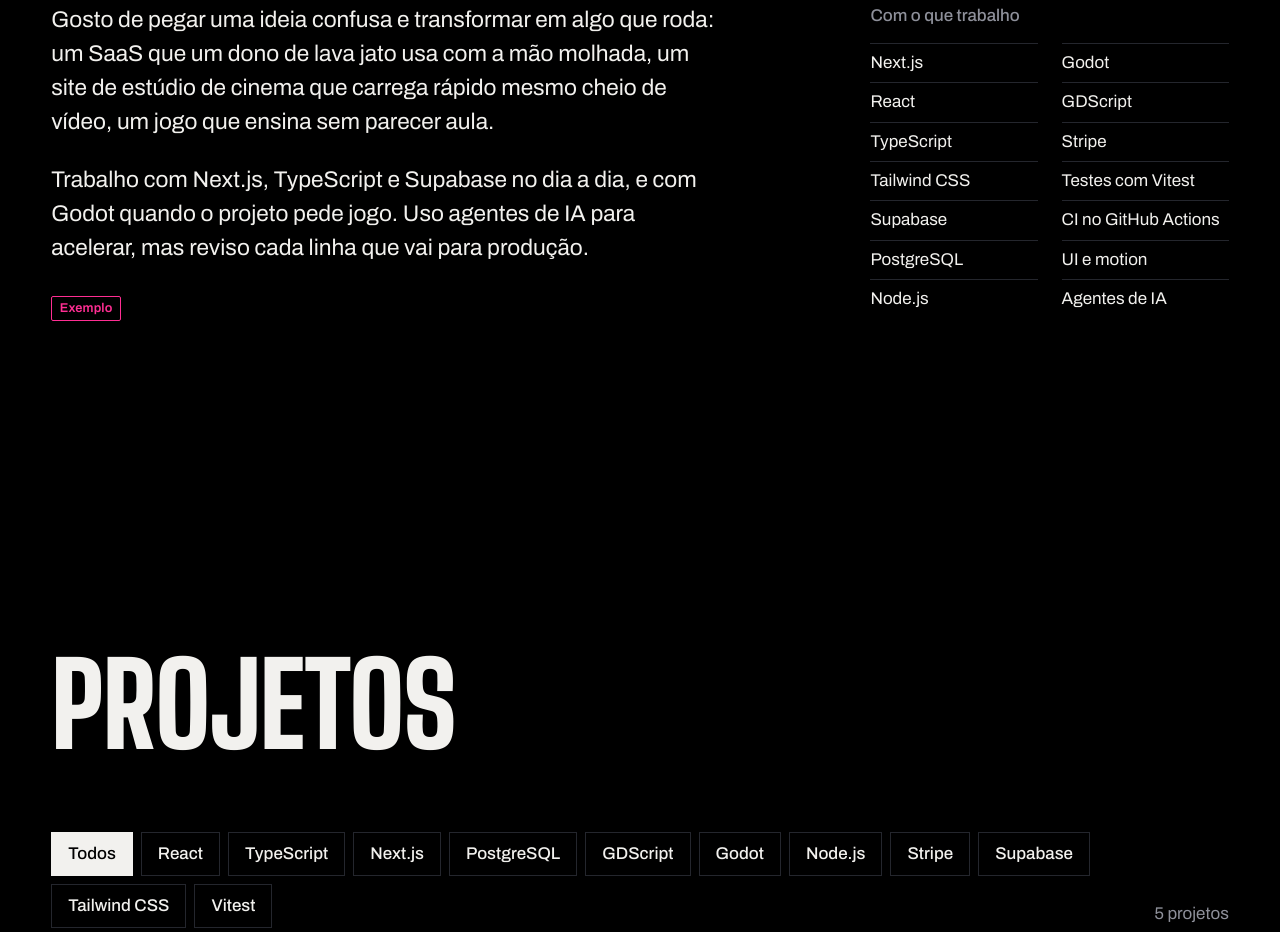
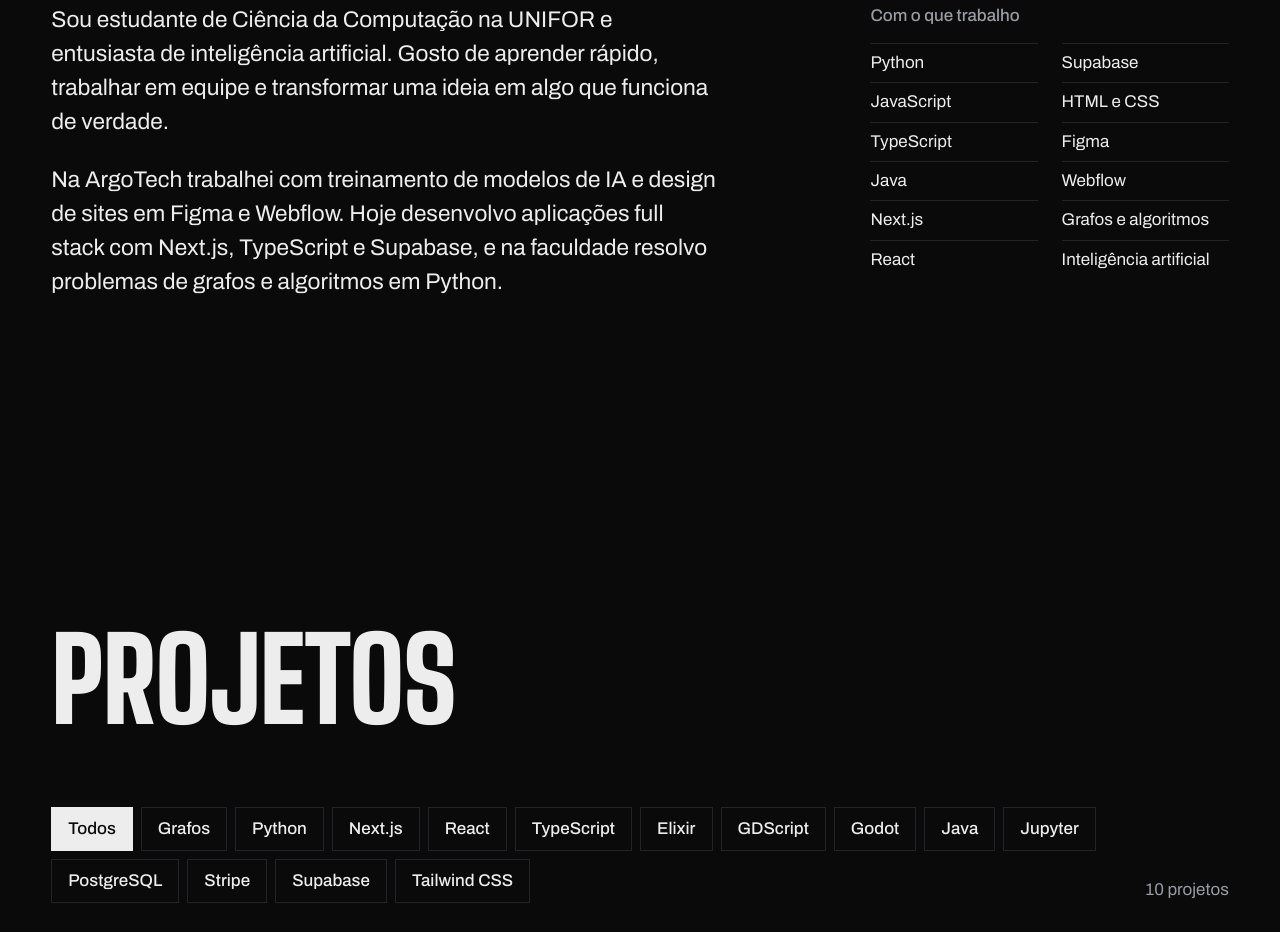
Before and after one commit to igorrguerra/portfolio, a plain HTML site: page index.html in a window 1280 px wide. Shown: the part 1246-2178 px from the top of the page. Drawn offline with Linux system fonts and the light colour scheme.

Commit message:
Troca o conteúdo pelo currículo real e a paleta por azul elétrico
Co-Authored-By: Claude Opus 5.5 <noreply@anthropic.com>

```diff
--- a/css/base.css
+++ b/css/base.css
@@ -85,8 +85,8 @@ button {
 }
 
 ::selection {
-  background: var(--volt);
-  color: var(--volt-tinta);
+  background: var(--destaque);
+  color: var(--destaque-tinta);
 }
 
 :focus {
@@ -94,7 +94,7 @@ button {
 }
 
 :focus-visible {
-  outline: 3px solid var(--volt);
+  outline: 3px solid var(--destaque);
   outline-offset: 3px;
 }
 
@@ -125,8 +125,8 @@ html.sem-rolagem {
   left: var(--gutter);
   z-index: 200;
   padding: 0.75em 1.1em;
-  background: var(--volt);
-  color: var(--volt-tinta);
+  background: var(--destaque);
+  color: var(--destaque-tinta);
   font-weight: 700;
   text-decoration: none;
   transform: translateY(calc(-100% - 24px));
@@ -161,9 +161,9 @@ html.sem-rolagem {
   display: inline-flex;
   align-items: center;
   padding: 0.2em 0.6em 0.25em;
-  border: 1px solid var(--volt);
+  border: 1px solid var(--destaque);
   border-radius: 2px;
-  color: var(--volt);
+  color: var(--destaque);
   font-family: var(--f-texto);
   font-size: var(--t-1);
   font-weight: 600;
@@ -197,9 +197,9 @@ html.sem-rolagem {
 }
 
 .botao--cheio {
-  border-color: var(--volt);
-  background: var(--volt);
-  color: var(--volt-tinta);
+  border-color: var(--destaque);
+  background: var(--destaque);
+  color: var(--destaque-tinta);
 }
 
 .botao--cheio:hover {
@@ -267,7 +267,7 @@ html.sem-rolagem {
 .topo__ponto {
   width: 0.6em;
   height: 0.6em;
-  background: var(--volt);
+  background: var(--destaque);
   transition: transform 0.35s var(--ease-batida);
 }
 
@@ -297,7 +297,7 @@ html.sem-rolagem {
 .menu__cortina {
   position: fixed;
   inset: 0;
-  background: var(--volt);
+  background: var(--destaque);
   transform: translateY(100%);
   pointer-events: none;
 }
@@ -416,7 +416,7 @@ html.sem-rolagem {
   top: 0;
   left: 0;
   margin: 0;
-  color: var(--volt);
+  color: var(--destaque);
   font-family: var(--f-display);
   font-weight: 100;
   line-height: 0.82;
@@ -526,7 +526,7 @@ html.sem-rolagem {
   width: 0.55em;
   height: 0.55em;
   border-radius: 50%;
-  background: var(--volt);
+  background: var(--destaque);
 }
 
 .hero__rolagem {
@@ -619,8 +619,8 @@ html.sem-rolagem {
 /* ---------- Marquee ---------- */
 .marquee {
   overflow: hidden;
-  background: var(--volt);
-  color: var(--volt-tinta);
+  background: var(--destaque);
+  color: var(--destaque-tinta);
   font-family: var(--f-display);
   font-size: clamp(2.25rem, 6vw, 5.5rem);
   font-weight: 850;
@@ -758,7 +758,7 @@ html.sem-rolagem {
   line-height: 0.9;
   text-decoration: none;
   overflow-wrap: anywhere;
-  background-image: linear-gradient(var(--volt), var(--volt));
+  background-image: linear-gradient(var(--destaque), var(--destaque));
   background-repeat: no-repeat;
   background-position: 0 100%;
   background-size: 0% 0.08em;
@@ -808,7 +808,7 @@ html.sem-rolagem {
 }
 
 .contato__rede:hover {
-  text-decoration-color: var(--volt);
+  text-decoration-color: var(--destaque);
 }
 
 /* ---------- Rodapé ---------- */
@@ -819,7 +819,7 @@ html.sem-rolagem {
 
 .rodape__gigante {
   margin: 0;
-  color: var(--volt);
+  color: var(--destaque);
   font-family: var(--f-display);
   font-size: var(--rodape-tam, min(var(--t-mega), 17vw));
   font-weight: 900;
@@ -892,8 +892,8 @@ html.sem-rolagem {
     height: 64px;
     margin: -32px 0 0 -32px;
     border-radius: 50%;
-    background: var(--volt);
-    color: var(--volt-tinta);
+    background: var(--destaque);
+    color: var(--destaque-tinta);
     font-family: var(--f-texto);
     font-size: 0.8rem;
     font-weight: 700;
--- a/css/documentos.css
+++ b/css/documentos.css
@@ -218,8 +218,8 @@
 
 .credencial:hover .credencial__furo,
 .credencial:focus-within .credencial__furo {
-  background: var(--volt);
-  box-shadow: inset 0 0 0 2px var(--volt);
+  background: var(--destaque);
+  box-shadow: inset 0 0 0 2px var(--destaque);
 }
 
 .credencial__topo {
@@ -454,7 +454,7 @@ html.visualizador-aberto { overflow: hidden; }
 .cv-arquivo :focus-visible,
 .credencial :focus-visible,
 .visualizador :focus-visible {
-  outline: 3px solid var(--volt);
+  outline: 3px solid var(--destaque);
   outline-offset: 3px;
 }
 
--- a/css/tokens.css
+++ b/css/tokens.css
@@ -1,12 +1,13 @@
 /* Tokens do site. Veja DESIGN.md antes de mudar. */
 :root {
-  --preto: #000000;
-  --grafite: #17181d;
-  --grafite-2: #24262d;
-  --fumaca: #8e909a;
-  --giz: #f2f1ee;
-  --volt: #ff2e93;
-  --volt-tinta: #000000;
+  --preto: #0a0a0a;          /* fundo da página */
+  --grafite: #151619;        /* superfícies: cards, credenciais, visualizador */
+  --grafite-2: #22242a;      /* bordas e divisórias */
+  --fumaca: #9a9ca5;         /* texto secundário (7:1 sobre o fundo) */
+  --giz: #ededed;            /* texto principal */
+  --destaque: #2f6bff;       /* azul elétrico: preenchimentos, barras, foco */
+  --destaque-texto: #6e97ff; /* azul para TEXTO e linhas finas sobre o fundo escuro (7:1) */
+  --destaque-tinta: #ffffff; /* texto sobre fundo --destaque (4.6:1) */
 
   --f-display: "Big Shoulders Display", "Arial Narrow", sans-serif;
   --f-texto: "Archivo", system-ui, sans-serif;
--- a/data.js
+++ b/data.js
@@ -2,9 +2,9 @@
  * TODO O CONTEÚDO DO SITE FICA AQUI.
  * Edite só este arquivo para trocar textos, projetos, currículos, certificações e contatos.
  *
- * Tudo que estiver marcado com  exemplo: true  (ou com "[EXEMPLO]" no texto) é conteúdo
- * provisório. Troque pelo real e apague a marcação. O site mostra uma etiqueta "Exemplo"
- * em cada item marcado, para ninguém confundir com conteúdo de verdade.
+ * Itens com  exemplo: true  aparecem com a etiqueta "Exemplo".
+ * Itens com  pendente: "texto"  aparecem com uma etiqueta "A confirmar" (dados que ainda faltam).
+ * Campos com valor null são escondidos no site.
  *
  * Caminhos de arquivos são relativos à raiz do site:
  *   currículos   -> assets/curriculos/
@@ -13,132 +13,229 @@
  */
 window.PORTFOLIO = {
   pessoa: {
-    nome: "Igor",            // primeira linha do nome gigante
-    sobrenome: "Guerra",     // segunda linha  [EXEMPLO: confirme como quer seu nome]
-    cargo: "Desenvolvedor full stack",
-    // Frase curta que aparece abaixo do cargo no hero.
-    resumo: "Faço produtos web e jogos do banco de dados até a última animação.",
-    local: "Brasil",
-    disponivel: true,         // mostra "Aberto a novos projetos" no hero e no contato
+    nome: "Igor",
+    sobrenome: "Romero",
+    cargo: "Dev full stack e estudante de Ciência da Computação",
+    resumo: "Estudo Ciência da Computação na UNIFOR, em Fortaleza, e construo produtos web do banco de dados à interface.",
+    local: "Fortaleza, CE",
+    disponivel: true,          // mostra "Aberto a estágio e projetos"
+    disponivelTexto: "Aberto a estágio e projetos",
   },
 
   sobre: {
-    exemplo: true,            // [EXEMPLO] apague quando reescrever o texto
-    // Parágrafos curtos. [EXEMPLO] Reescreva com a sua voz.
     texto: [
-      "Gosto de pegar uma ideia confusa e transformar em algo que roda: um SaaS que um dono de lava jato usa com a mão molhada, um site de estúdio de cinema que carrega rápido mesmo cheio de vídeo, um jogo que ensina sem parecer aula.",
-      "Trabalho com Next.js, TypeScript e Supabase no dia a dia, e com Godot quando o projeto pede jogo. Uso agentes de IA para acelerar, mas reviso cada linha que vai para produção.",
+      "Sou estudante de Ciência da Computação na UNIFOR e entusiasta de inteligência artificial. Gosto de aprender rápido, trabalhar em equipe e transformar uma ideia em algo que funciona de verdade.",
+      "Na ArgoTech trabalhei com treinamento de modelos de IA e design de sites em Figma e Webflow. Hoje desenvolvo aplicações full stack com Next.js, TypeScript e Supabase, e na faculdade resolvo problemas de grafos e algoritmos em Python.",
     ],
-    // Aparecem no texto "Sobre" e rolam no marquee.
+    // Aparecem no "Sobre" e rolam no marquee.
     habilidades: [
-      "Next.js", "React", "TypeScript", "Tailwind CSS", "Supabase", "PostgreSQL",
-      "Node.js", "Godot", "GDScript", "Stripe", "Testes com Vitest", "CI no GitHub Actions",
-      "UI e motion", "Agentes de IA",
+      "Python", "JavaScript", "TypeScript", "Java", "Next.js", "React", "Supabase",
+      "HTML e CSS", "Figma", "Webflow", "Grafos e algoritmos", "Inteligência artificial",
+    ],
+    idiomas: [
+      { idioma: "Português", nivel: "Nativo" },
+      { idioma: "Inglês", nivel: "Intermediário/avançado (B2)" },
+      { idioma: "Espanhol", nivel: "Básico (A2)" },
     ],
   },
 
   /*
    * PROJETOS
-   * destaque: true  -> aparece maior, com imagem, no topo da lista
+   * destaque: true  -> aparece primeiro e maior na grade
+   * categoria       -> "Produto" ou "Faculdade" (aparece no card)
    * tecnologias     -> viram os filtros automaticamente
-   * online          -> link "Ver online" (deixe null se não houver)
-   * codigo          -> link do código (deixe null se não houver)
+   * online          -> link "Ver online" (null esconde)
+   * codigo          -> link do código (null esconde)
    * codigoPrivado   -> true mostra "Código privado" no lugar do link
-   * imagem          -> em assets/img/ (proporção 16:10 ou 16:9). alt é obrigatório
+   * extra           -> link adicional opcional { rotulo, url } (ex.: vídeo, Colab)
+   * imagem          -> em assets/img/ (proporção 16:10). alt é obrigatório
    */
   projetos: [
     {
       nome: "Cozy World",
       ano: 2026,
       destaque: true,
-      descricao: "Site de um estúdio de filmes feitos com IA: catálogo de filmes com prévias em vídeo, briefing de filme sob medida e venda de masterclass com pagamento.",
+      categoria: "Produto",
+      descricao: "Site de um estúdio de filmes feitos com IA, com catálogo de filmes, prévias em vídeo, briefing de filme sob medida e venda de masterclass com pagamento.",
       tecnologias: ["Next.js", "React", "TypeScript", "Tailwind CSS", "Stripe"],
-      online: "https://cozyworld.ai",        // [EXEMPLO: confirme se o domínio já está no ar]
+      online: "https://cozyworld.ai",
+      pendente: "Confirmar se cozyworld.ai já está no ar",
       codigo: "https://github.com/igorrguerra/cozyworld",
       codigoPrivado: true,
-      imagem: { src: "assets/img/cozyworld.svg", alt: "Capa do projeto Cozy World com o título sobre fundo escuro" },
+      extra: null,
+      imagem: { src: "assets/img/cozyworld.svg", alt: "Capa do projeto Cozy World: claquete e o nome do estúdio" },
     },
     {
       nome: "Lava Jato",
       ano: 2026,
       destaque: true,
-      descricao: "SaaS para lava jatos: o cliente agenda pelo link do WhatsApp em menos de um minuto e o dono acompanha fila do dia, clientes e caixa pelo celular.",
-      tecnologias: ["Next.js", "React", "TypeScript", "Supabase", "PostgreSQL", "Vitest"],
-      online: null,                           // [EXEMPLO: coloque o link da demo quando tiver]
+      categoria: "Produto",
+      descricao: "SaaS para lava jatos. O cliente agenda pelo link do WhatsApp em menos de um minuto e o dono acompanha fila do dia, clientes e caixa pelo celular.",
+      tecnologias: ["Next.js", "React", "TypeScript", "Supabase", "PostgreSQL"],
+      online: null,
       codigo: "https://github.com/igorrguerra/lavajato",
       codigoPrivado: true,
-      imagem: { src: "assets/img/lavajato.svg", alt: "Capa do projeto Lava Jato com o título sobre fundo escuro" },
+      extra: null,
+      imagem: { src: "assets/img/lavajato.svg", alt: "Capa do projeto Lava Jato: agenda do dia com um horário destacado" },
     },
     {
       nome: "EcoCity",
       ano: 2025,
       destaque: true,
-      descricao: "RPG educacional sobre meio ambiente. O jogador constrói uma ponte sem derrubar árvores e projeta uma rede de irrigação, resolvendo desafios de grafos.",
+      categoria: "Faculdade",
+      descricao: "Jogo educacional de estratégia com grafos. O jogador planeja uma ponte e uma rede de irrigação para recuperar uma região sem derrubar árvores.",
       tecnologias: ["Godot", "GDScript"],
       online: null,
       codigo: "https://github.com/igorrguerra/ecocity",
       codigoPrivado: true,
-      imagem: { src: "assets/img/ecocity.jpg", alt: "Cena do jogo EcoCity: mapa da rede de irrigação ligando a cisterna aos canteiros" },
+      extra: null,
+      imagem: { src: "assets/img/ecocity.jpg", alt: "Tela do jogo EcoCity com a rede de irrigação ligando a cisterna aos canteiros" },
     },
     {
-      exemplo: true,
-      nome: "Projeto de exemplo A",
-      ano: 2025,
+      nome: "Malha viária da Pensilvânia",
+      ano: 2026,
       destaque: false,
-      descricao: "[EXEMPLO] Descrição curta de um projeto menor. Troque ou apague este item.",
-      tecnologias: ["React", "Node.js"],
-      online: "https://example.com",
-      codigo: "https://github.com/igorrguerra",
+      categoria: "Faculdade",
+      descricao: "Análise de uma rede real com 1 milhão de cruzamentos. Testei se ela segue lei de potência e mostrei que a malha viária não é uma rede de escala livre.",
+      tecnologias: ["Python", "Jupyter", "Grafos"],
+      online: null,
+      codigo: "https://github.com/igorrguerra/analiseroadnetwork",
       codigoPrivado: false,
-      imagem: null,
+      extra: { rotulo: "Abrir no Colab", url: "https://colab.research.google.com/drive/1ST_nDwdlTcCyZ0kmYWg_N4BXaoDgvslJ" },
+      imagem: { src: "assets/img/malha-viaria.svg", alt: "Ilustração de uma rede de ruas e cruzamentos" },
     },
     {
-      exemplo: true,
-      nome: "Projeto de exemplo B",
-      ano: 2024,
+      nome: "Coloração do mapa do Brasil",
+      ano: 2026,
       destaque: false,
-      descricao: "[EXEMPLO] Outro projeto de exemplo, só para o filtro ter o que filtrar.",
-      tecnologias: ["TypeScript", "PostgreSQL"],
+      categoria: "Faculdade",
+      descricao: "Algoritmo DSatur aplicado aos 27 estados brasileiros. Encontrou uma coloração válida com apenas 3 cores.",
+      tecnologias: ["Python", "Grafos"],
       online: null,
-      codigo: "https://github.com/igorrguerra",
+      codigo: "https://github.com/igorrguerra/trabalhoproblemacoloracao",
       codigoPrivado: false,
-      imagem: null,
+      extra: { rotulo: "Ver vídeo", url: "https://youtu.be/Mloy0kJWXiw" },
+      imagem: { src: "assets/img/coloracao.svg", alt: "Grafo de estados vizinhos pintado com três cores" },
+    },
+    {
+      nome: "Isomorfismo de árvores",
+      ano: 2026,
+      destaque: false,
+      categoria: "Faculdade",
+      descricao: "Decide se duas árvores têm a mesma estrutura usando codificação canônica, ignorando os rótulos dos vértices.",
+      tecnologias: ["Python", "Grafos"],
+      online: null,
+      codigo: "https://github.com/igorrguerra/t6carubbi",
+      codigoPrivado: false,
+      extra: { rotulo: "Ver vídeo", url: "https://www.youtube.com/watch?v=tl2JAxUp6lQ" },
+      imagem: { src: "assets/img/isomorfismo.svg", alt: "Duas árvores com a mesma estrutura lado a lado" },
+    },
+    {
+      nome: "Jzzhu and Cities",
+      ano: 2026,
+      destaque: false,
+      categoria: "Faculdade",
+      descricao: "Solução do problema 449B do Codeforces com Dijkstra: quantas rotas de trem dá para fechar sem piorar a distância até a capital.",
+      tecnologias: ["Python", "Grafos"],
+      online: null,
+      codigo: "https://github.com/igorrguerra/449bcodeforce",
+      codigoPrivado: false,
+      extra: { rotulo: "Ver problema", url: "https://codeforces.com/problemset/problem/449/B" },
+      imagem: { src: "assets/img/dijkstra.svg", alt: "Grafo de cidades com o caminho mínimo até a capital destacado" },
+    },
+    {
+      nome: "Cofre da Panda Land",
+      ano: 2026,
+      destaque: false,
+      categoria: "Faculdade",
+      descricao: "Calcula o mínimo de giros para abrir um cofre de várias chaves, modelando o problema como uma árvore geradora mínima.",
+      tecnologias: ["Python", "Grafos"],
+      online: null,
+      codigo: "https://github.com/igorrguerra/solucaopandasafebox",
+      codigoPrivado: false,
+      extra: null,
+      imagem: { src: "assets/img/cofre.svg", alt: "Cadeado de quatro dígitos ligado a uma árvore geradora" },
+    },
+    {
+      nome: "Simulador de sistema de arquivos",
+      ano: 2026,
+      destaque: false,
+      categoria: "Faculdade",
+      descricao: "Shell em Java que cria, copia, renomeia e apaga arquivos e diretórios, com journaling para manter os dados íntegros em caso de falha.",
+      tecnologias: ["Java"],
+      online: null,
+      codigo: "https://github.com/igorrguerra/Simulador-Sistema-Arquivos",
+      codigoPrivado: false,
+      extra: null,
+      imagem: { src: "assets/img/sistema-arquivos.svg", alt: "Árvore de diretórios com um registro de journal ao lado" },
+    },
+    {
+      nome: "Agenda CLI",
+      ano: 2026,
+      destaque: false,
+      categoria: "Faculdade",
+      descricao: "Agenda de contatos de linha de comando em Elixir, com busca, edição e remoção, escrita no paradigma funcional.",
+      tecnologias: ["Elixir"],
+      online: null,
+      codigo: "https://github.com/igorrguerra/agenda_cli",
+      codigoPrivado: false,
+      extra: null,
+      imagem: { src: "assets/img/agenda-cli.svg", alt: "Terminal com comandos da agenda de contatos" },
     },
   ],
 
   curriculo: {
     arquivos: [
-      { idioma: "Português", sigla: "PT", arquivo: "assets/curriculos/curriculo-pt.pdf", exemplo: true },
-      { idioma: "English", sigla: "EN", arquivo: "assets/curriculos/resume-en.pdf", exemplo: true },
+      { idioma: "Português", sigla: "PT", arquivo: "assets/curriculos/curriculo-pt.pdf" },
+      // Quando tiver a versão em inglês, coloque em assets/curriculos/resume-en.pdf e descomente:
+      // { idioma: "English", sigla: "EN", arquivo: "assets/curriculos/resume-en.pdf" },
     ],
     // Linha do tempo, da mais recente para a mais antiga.
-    // tipo: "experiencia" ou "formacao". fim: null = atual.
+    // tipo: "experiencia" ou "formacao". fim: null = atual. periodo (opcional) substitui o texto do período.
     linhaDoTempo: [
-      { exemplo: true, tipo: "experiencia", inicio: "2025", fim: null, titulo: "Desenvolvedor full stack", lugar: "Freelancer", descricao: "[EXEMPLO] Produtos web sob medida em Next.js e Supabase." },
-      { exemplo: true, tipo: "experiencia", inicio: "2024", fim: "2025", titulo: "Cargo de exemplo", lugar: "Empresa de exemplo", descricao: "[EXEMPLO] O que você fez e qual resultado entregou." },
-      { exemplo: true, tipo: "formacao", inicio: "2023", fim: null, titulo: "Curso superior de exemplo", lugar: "Instituição de exemplo", descricao: "[EXEMPLO] Graduação em andamento." },
-      { exemplo: true, tipo: "formacao", inicio: "2022", fim: "2022", titulo: "Curso livre de exemplo", lugar: "Escola de exemplo", descricao: "[EXEMPLO] Curso complementar." },
+      { tipo: "formacao", inicio: "2026", fim: null, titulo: "AWS Academy Cloud Foundations", lugar: "AWS Academy", descricao: "Curso em andamento." },
+      { tipo: "formacao", inicio: null, fim: null, periodo: "Em andamento", pendente: "Ano de início", titulo: "Bacharelado em Ciência da Computação", lugar: "UNIFOR, Fortaleza", descricao: "Graduação em andamento, com foco em algoritmos, grafos e desenvolvimento de software." },
+      { tipo: "experiencia", inicio: "2023", fim: "2024", periodo: "ago. 2023 a fev. 2024", titulo: "Estagiário", lugar: "ArgoTech", descricao: "Treinamento de modelos de inteligência artificial e design de sites com Figma e Webflow." },
+      { tipo: "formacao", inicio: "2023", fim: "2023", titulo: "Curso de inglês", lugar: "Open English", descricao: "Inglês intermediário/avançado (B2)." },
+      { tipo: "experiencia", inicio: "2022", fim: "2022", periodo: "mai. 2022 a jul. 2022", titulo: "Gestão de redes sociais", lugar: "MDB", descricao: "Acompanhamento e gestão das redes sociais." },
+      { tipo: "formacao", inicio: "2022", fim: "2022", periodo: "Concluído em 2022", titulo: "Ensino médio", lugar: "Colégio Darwin, Fortaleza", descricao: "" },
     ],
   },
 
   /*
    * CERTIFICAÇÕES
+   * status    -> "concluida" ou "andamento" (em andamento mostra a etiqueta e esconde data/credencial vazias)
    * arquivo   -> PDF ou imagem em assets/certificados/ (abre no visualizador). null esconde o botão
    * verificar -> link oficial de validação. null esconde o link
-   * data      -> "AAAA-MM" (o site formata como "mar. 2026")
+   * data      -> "AAAA-MM" ou null
    */
   certificacoes: [
-    { exemplo: true, nome: "Certificação de exemplo em nuvem", emissor: "Emissor de exemplo", data: "2026-03", credencial: "EX-2026-0001", arquivo: "assets/certificados/exemplo-1.pdf", verificar: "https://example.com/verificar/EX-2026-0001" },
-    { exemplo: true, nome: "Certificação de exemplo em front-end", emissor: "Outro emissor", data: "2025-08", credencial: "EX-2025-0142", arquivo: "assets/certificados/exemplo-2.png", verificar: null },
-    { exemplo: true, nome: "Certificação de exemplo em banco de dados", emissor: "Emissor de exemplo", data: "2024-11", credencial: "EX-2024-0777", arquivo: "assets/certificados/exemplo-3.pdf", verificar: "https://example.com/verificar/EX-2024-0777" },
+    {
+      nome: "Huawei Storage",
+      emissor: "Huawei",
+      status: "concluida",
+      data: null,
+      credencial: null,
+      arquivo: null,
+      verificar: null,
+      pendente: "Envie o PDF do certificado, a data e o ID da credencial",
+    },
+    {
+      nome: "AWS Academy Cloud Foundations",
+      emissor: "Amazon Web Services",
+      status: "andamento",
+      data: null,
+      credencial: null,
+      arquivo: null,
+      verificar: null,
+    },
   ],
 
   contato: {
-    exemplo: true,            // [EXEMPLO] apague quando colocar seus contatos reais
-    email: "seuemail@exemplo.com",                   // [EXEMPLO]
-    linkedin: "https://www.linkedin.com/in/seu-perfil", // [EXEMPLO]
+    email: "igorrguerra@gmail.com",
+    linkedin: null,            // coloque a URL do seu LinkedIn aqui
     github: "https://github.com/igorrguerra",
-    whatsapp: "5500000000000",                         // [EXEMPLO] só dígitos, com DDI e DDD
+    whatsapp: "5585999601551", // só dígitos, com DDI e DDD
     mensagemWhatsapp: "Oi, Igor! Vi seu portfólio e queria conversar.",
   },
 };
```
Also changed, not shown: 404.html (+2 -2 lines), css/projetos.css (+9 -9 lines), index.html (+3 -3 lines), 3 other files.
